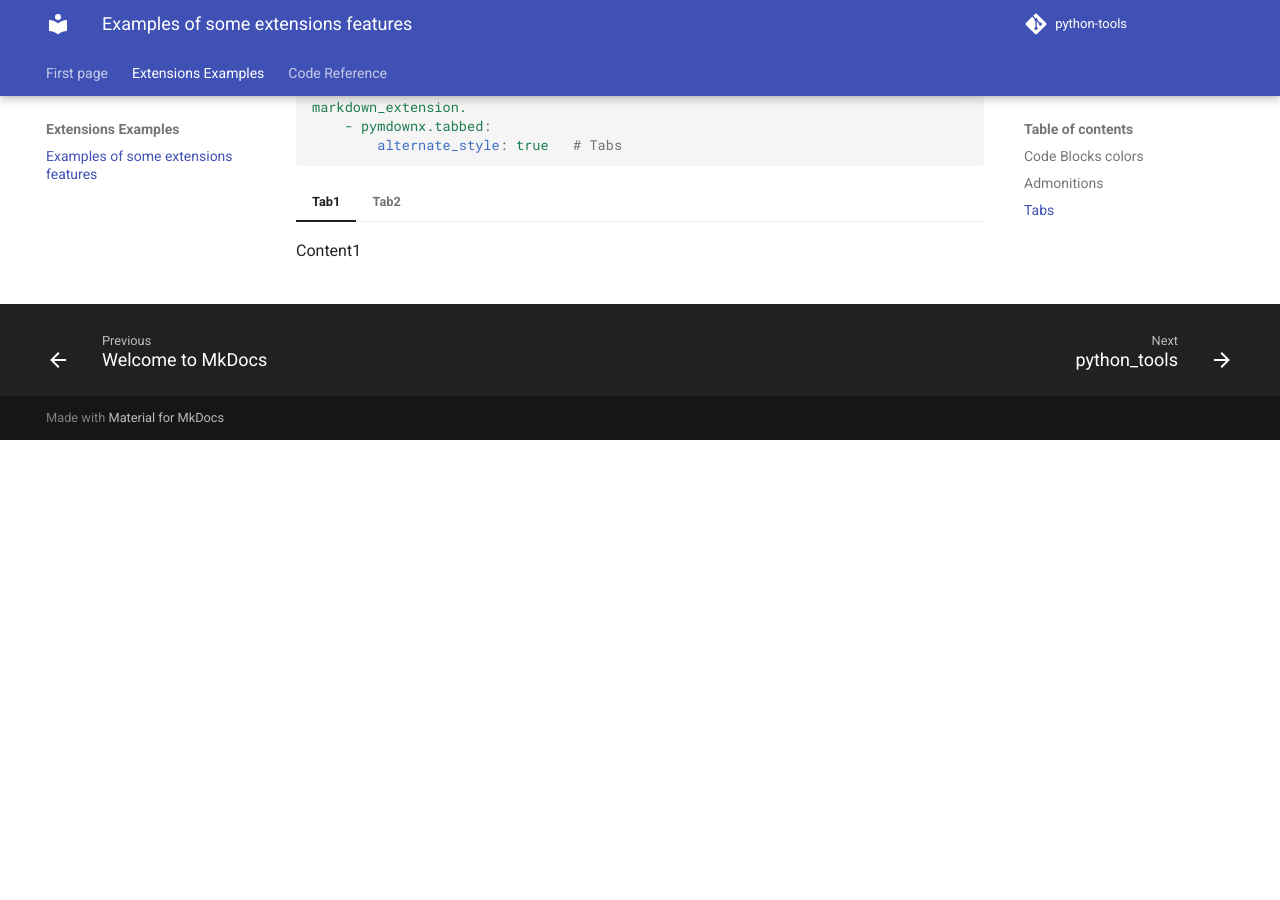
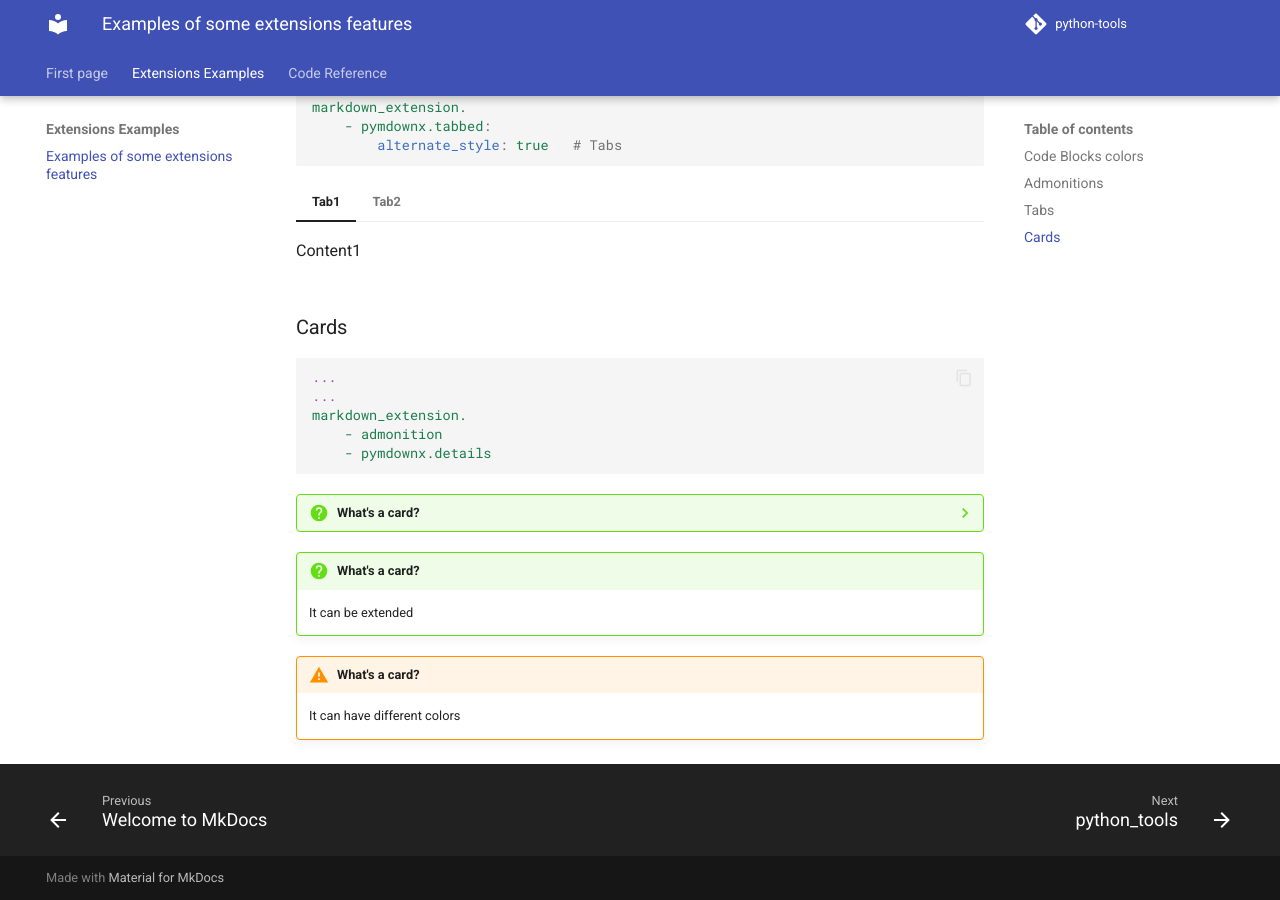
Before and after one commit to grigaut/python-tools, an MkDocs documentation site: the page built from docs/extension_examples.md, in a window 1280 px wide and 900 px high, scrolled down 706 px. Built offline with MkDocs 1.6.1 and Material for MkDocs 9.7.7, drawn with Linux system fonts in a browser that asks for light colours; comment, search, counter and statistics services are not loaded; before the commit the page ends 1146 px from its top, so only the background shows below that.

Commit message:
More documentation examples

````diff
--- a/docs/extension_examples.md
+++ b/docs/extension_examples.md
@@ -42,3 +42,25 @@
     Content1
 === "Tab2"
     Content2
+
+### Cards
+
+```yaml
+...
+...
+markdown_extension.
+    - admonition
+    - pymdownx.details
+```
+
+??? question "What's a card?"
+
+    It can be folded
+
+!!! question "What's a card?"
+
+    It can be extended
+
+!!! warning "What's a card?"
+
+    It can have different colors
````
